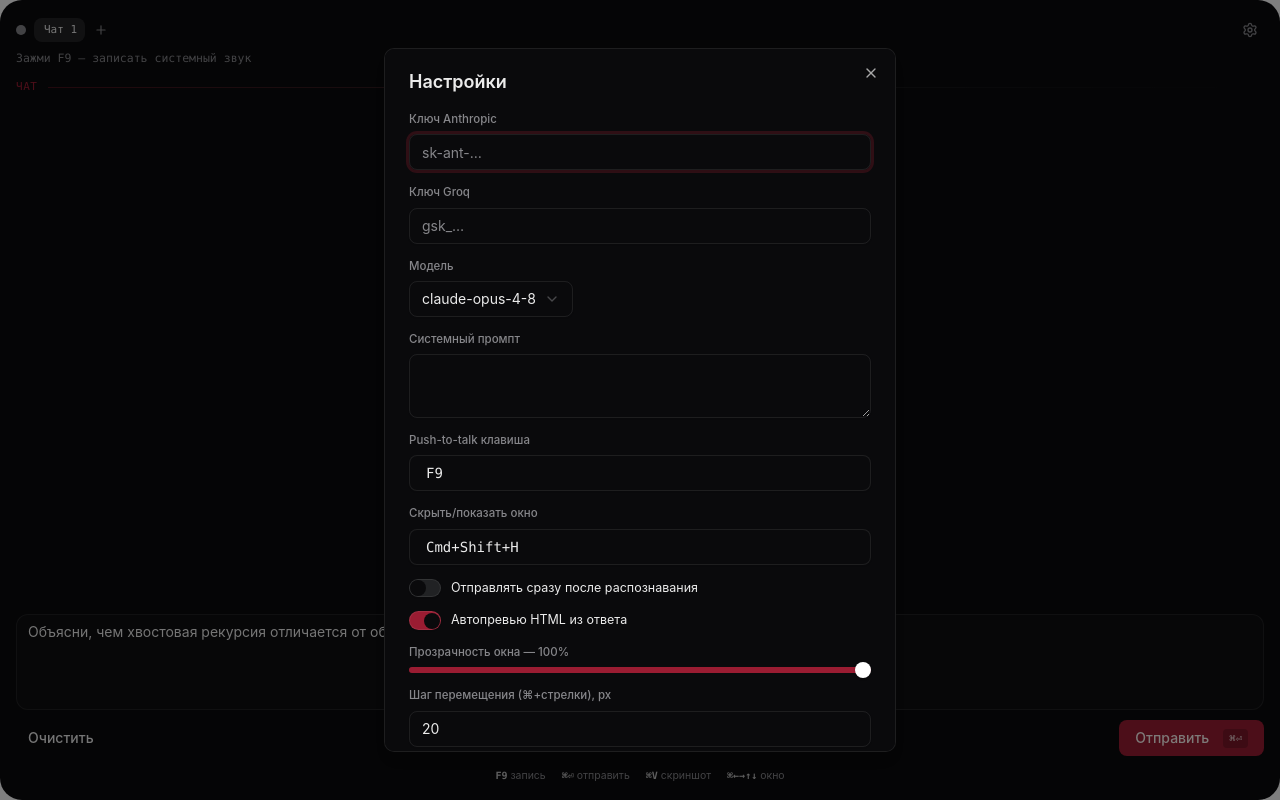
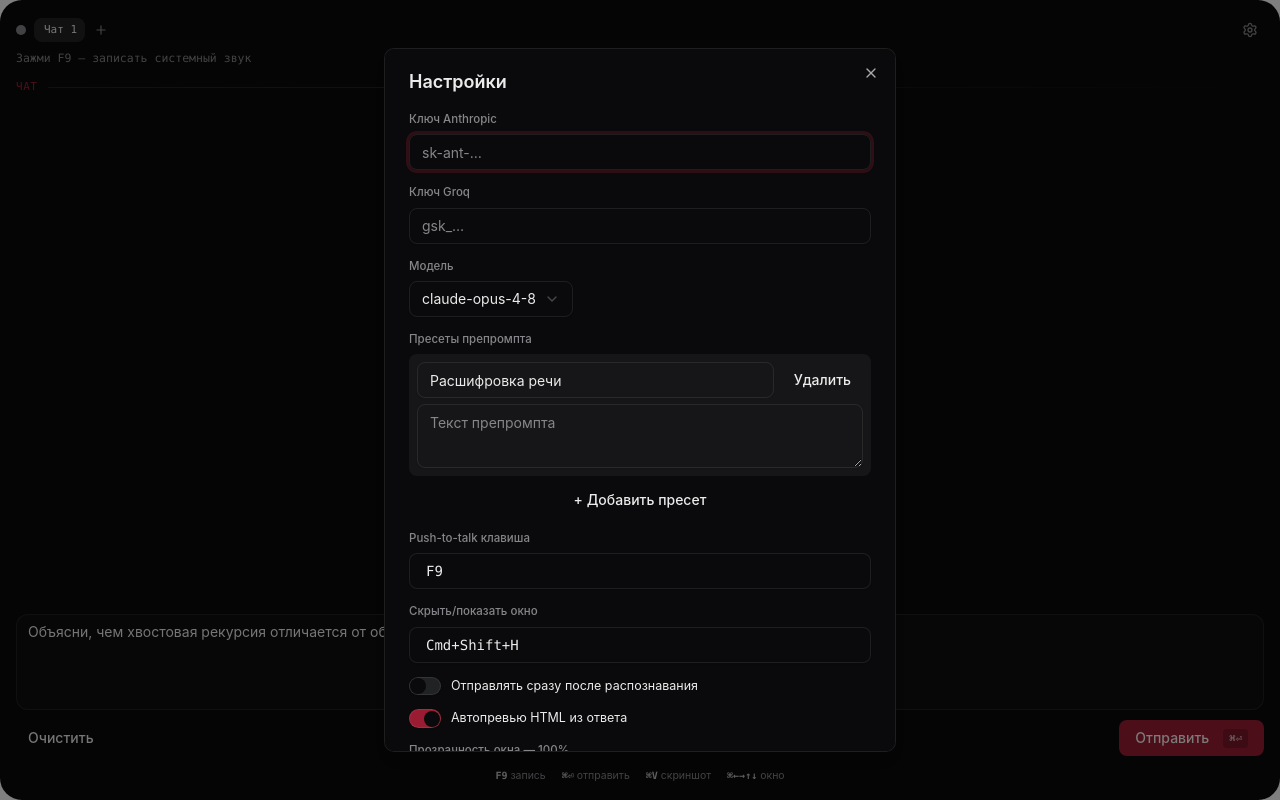
Before and after one commit to saint1437/harpyhare, a React (Vite) app: page / in a window 1280 px wide. Both pictures are taken after a click on the button 1250 px from the left and 30 px from the top of the page. Built offline with nearby package versions, Linux system fonts and the light colour scheme.

Commit message:
feat: lib/presets + prompt_presets в контракте + CRUD пресетов в настройках
Co-Authored-By: Claude Sonnet 4.6 <noreply@anthropic.com>

```diff
--- a/src/components/SettingsDialog.tsx
+++ b/src/components/SettingsDialog.tsx
@@ -22,6 +22,7 @@ import { Slider } from "@/components/ui/slider";
 import { Switch } from "@/components/ui/switch";
 import { Textarea } from "@/components/ui/textarea";
 import { MODELS, type Settings } from "@/ipc/types";
+import type { PromptPreset } from "@/lib/presets";
 import { applyOpacity } from "@/lib/window-controls";
 
 export interface SettingsDialogProps {
@@ -42,6 +43,25 @@ export function SettingsDialog({ open, settings, onClose, onSave }: SettingsDial
     setDraft((d) => ({ ...d, [key]: value }));
   };
 
+  const updatePreset = (index: number, patch: Partial<PromptPreset>) => {
+    setDraft((d) => ({
+      ...d,
+      prompt_presets: d.prompt_presets.map((p, i) => (i === index ? { ...p, ...patch } : p)),
+    }));
+  };
+  const addPreset = () => {
+    setDraft((d) => ({
+      ...d,
+      prompt_presets: [...d.prompt_presets, { id: crypto.randomUUID(), name: "", text: "" }],
+    }));
+  };
+  const removePreset = (index: number) => {
+    setDraft((d) => ({
+      ...d,
+      prompt_presets: d.prompt_presets.filter((_, i) => i !== index),
+    }));
+  };
+
   const handleOpenChange = (next: boolean) => {
     if (!next) {
       applyOpacity(document.documentElement, settings.window_opacity);
@@ -54,6 +74,9 @@ export function SettingsDialog({ open, settings, onClose, onSave }: SettingsDial
       ...draft,
       hotkey: draft.hotkey.trim() || "V",
       toggle_hotkey: draft.toggle_hotkey.trim() || "Cmd+Shift+H",
+      prompt_presets: draft.prompt_presets.filter(
+        (p) => p.name.trim() !== "" || p.text.trim() !== "",
+      ),
     });
   };
 
@@ -106,14 +129,42 @@ export function SettingsDialog({ open, settings, onClose, onSave }: SettingsDial
               </SelectContent>
             </Select>
           </Field>
-          <Field label="Системный промпт">
-            <Textarea
-              rows={3}
-              value={draft.system_prompt}
-              onChange={(e) => {
-                set("system_prompt", e.target.value);
-              }}
-            />
+          <Field label="Пресеты препромпта">
+            <div className="grid gap-2">
+              {draft.prompt_presets.map((p, i) => (
+                <div key={p.id} className="grid gap-1.5 rounded-md bg-white/5 p-2">
+                  <div className="flex items-center gap-2">
+                    <Input
+                      placeholder="Имя"
+                      value={p.name}
+                      onChange={(e) => {
+                        updatePreset(i, { name: e.target.value });
+                      }}
+                    />
+                    <Button
+                      variant="ghost"
+                      size="sm"
+                      onClick={() => {
+                        removePreset(i);
+                      }}
+                    >
+                      Удалить
+                    </Button>
+                  </div>
+                  <Textarea
+                    rows={3}
+                    placeholder="Текст препромпта"
+                    value={p.text}
+                    onChange={(e) => {
+                      updatePreset(i, { text: e.target.value });
+                    }}
+                  />
+                </div>
+              ))}
+              <Button variant="ghost" size="sm" onClick={addPreset}>
+                + Добавить пресет
+              </Button>
+            </div>
           </Field>
           <Field label="Push-to-talk клавиша">
             <HotkeyCapture
--- a/src/ipc/types.ts
+++ b/src/ipc/types.ts
@@ -1,12 +1,14 @@
 import type { ImagePayload } from "@/lib/composer";
+import { type PromptPreset, TRANSCRIPTION_PRESET_ID } from "@/lib/presets";
 
 export type { ImagePayload };
+export type { PromptPreset };
 
 export interface Settings {
   anthropic_api_key: string;
   groq_api_key: string;
   model: string;
-  system_prompt: string;
+  prompt_presets: PromptPreset[];
   hotkey: string;
   auto_send: boolean;
   window_opacity: number;
@@ -19,7 +21,7 @@ export const DEFAULT_SETTINGS: Settings = {
   anthropic_api_key: "",
   groq_api_key: "",
   model: "claude-opus-4-8",
-  system_prompt: "",
+  prompt_presets: [{ id: TRANSCRIPTION_PRESET_ID, name: "Расшифровка речи", text: "" }],
   hotkey: "F9",
   auto_send: false,
   window_opacity: 1,
--- /dev/null
+++ b/src/lib/presets.ts
@@ -0,0 +1,13 @@
+/** id засиженного пресета «Расшифровка речи» — общий для Rust-сида, дефолта чата и TS. */
+export const TRANSCRIPTION_PRESET_ID = "transcription";
+
+export interface PromptPreset {
+  id: string;
+  name: string;
+  text: string;
+}
+
+/** Текст пресета по id; неизвестный/пустой id → "" (без препромпта). */
+export function presetText(presets: PromptPreset[], presetId: string): string {
+  return presets.find((p) => p.id === presetId)?.text ?? "";
+}
```
Also changed, not shown: 1 other file (tests, documents, lock files or other folders).
